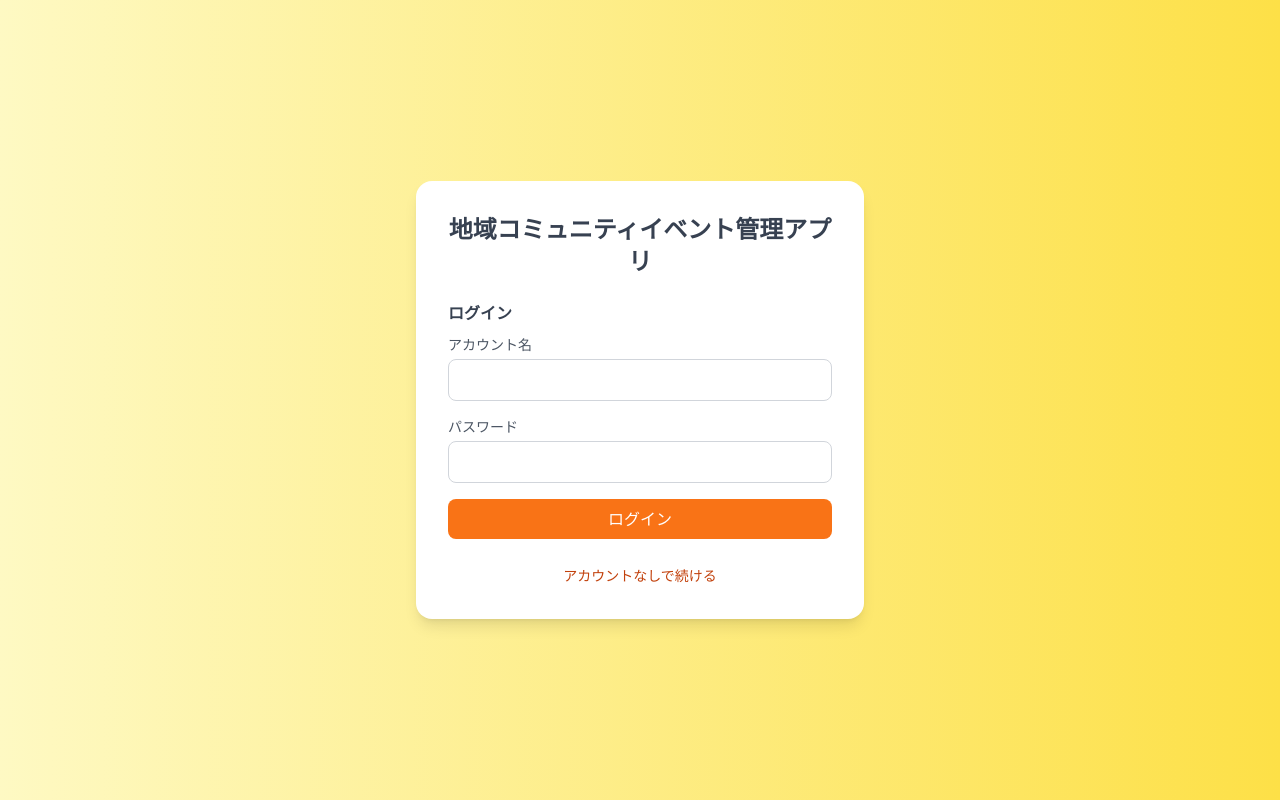
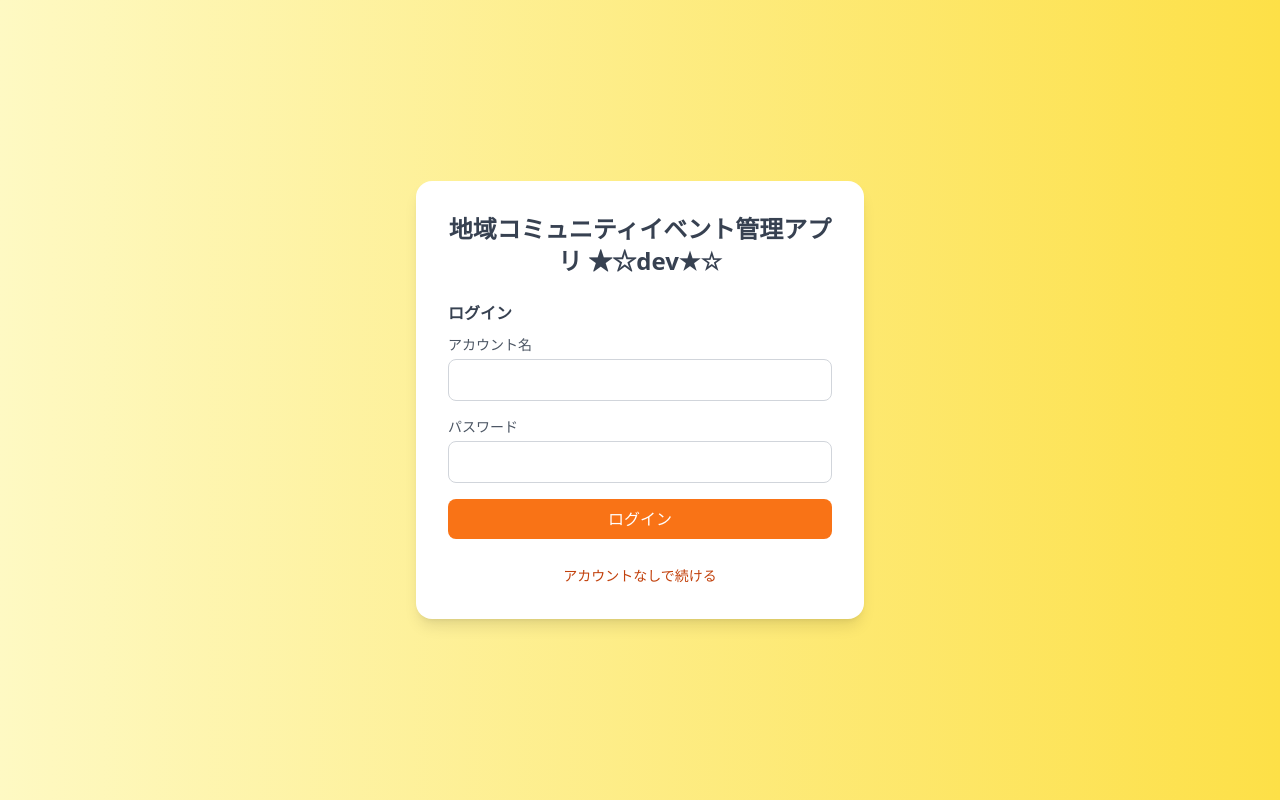
Before and after one commit to ninomiya-t123/community-events-app, a React (Create React App) app: page / in a window 1280 px wide. Built offline with nearby package versions, Linux system fonts and the light colour scheme; the HTML template or start-up script is replaced by a standard one.

Commit message:
dev追加

```diff
--- a/src/components/Login.js
+++ b/src/components/Login.js
@@ -13,7 +13,7 @@ function Login({ onLogin, onGuest }) {
     <div className="flex items-center justify-center min-h-screen bg-gradient-to-r from-yellow-100 to-yellow-300">
       <div className="bg-white p-8 rounded-2xl shadow-lg w-full max-w-md">
         <h1 className="text-2xl font-bold text-center mb-6 text-gray-700">
-          地域コミュニティイベント管理アプリ
+          地域コミュニティイベント管理アプリ ★☆dev★☆
         </h1>
         <h2 className="text-1.5xl font-bold mb-2.5 text-gray-700">
           ログイン
```
